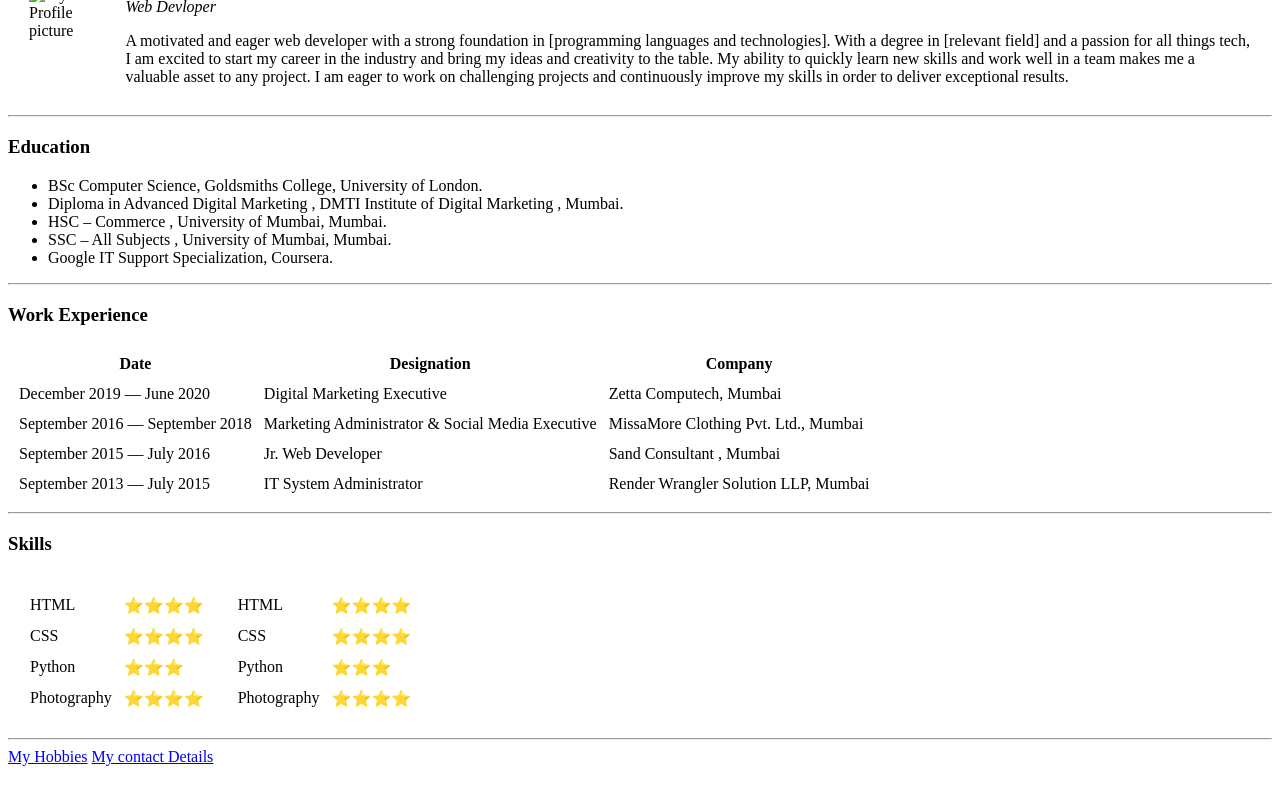
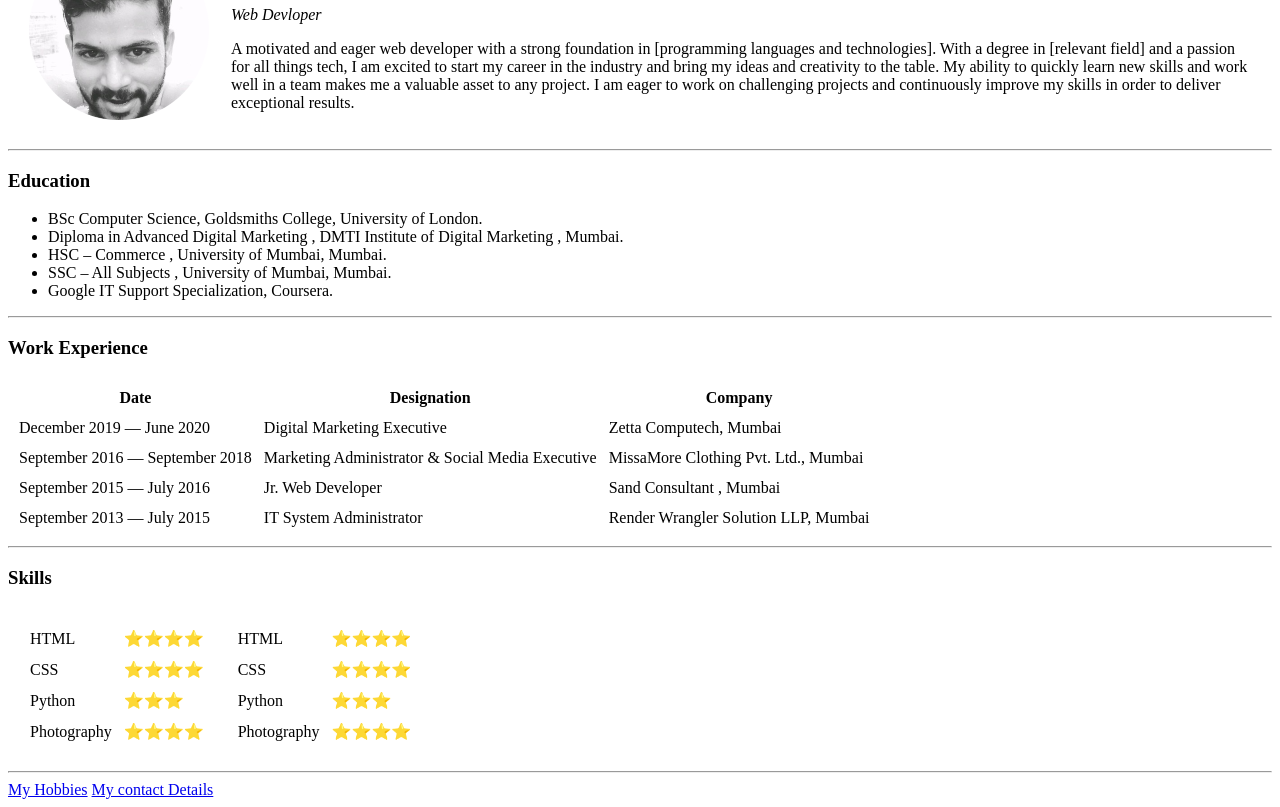
Before and after one commit to PawlePower/Resume, a plain HTML site: page index.html in a window 1280 px wide. Shown: the part 89-896 px from the top of the page. Before the commit the page ends 863 px from the top, so only its background shows below. Drawn offline with Linux system fonts and the light colour scheme; the site is published under a folder, as on GitHub Pages, so addresses that start at the root find nothing.

Commit message:
changed path
from /Asset/profilepicture.png to Asset/profilepicture.png

```diff
--- a/index.html
+++ b/index.html
@@ -6,7 +6,7 @@
 
         <table cellspacing="20">
             <tr>
-                <td><img src="/Asset/profilepicture.png" alt="My Profile picture"></td>
+                <td><img src="Asset/profilepicture.png" alt="My Profile picture"></td>
                 <td><h1> <a href="https://www.linkedin.com/in/sankalp-pawale/">Sankalp Pawale</a> </h1>
                     <p><em>Web Devloper</em></p>
                     <p>A motivated and eager web developer with a strong foundation in [programming languages and technologies].
```
